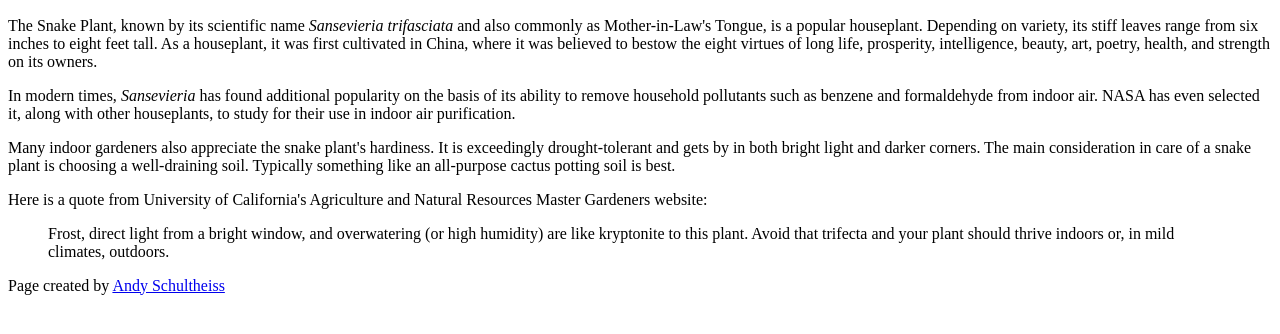
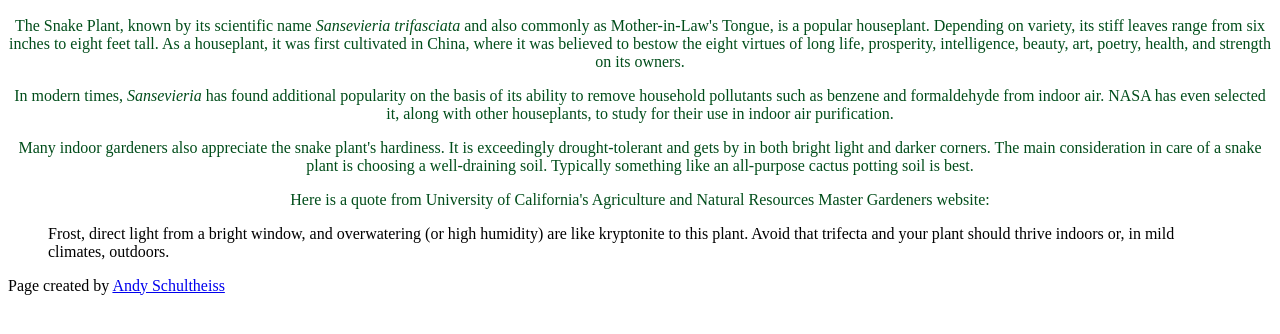
Before and after one commit to andyeschultheiss/HTML-and-CSS-Projects, a plain HTML site: page Assignment.html in a window 1280 px wide. Shown: the part 442-776 px from the top of the page. Drawn offline with Linux system fonts and the light colour scheme.

Commit message:
Move style data to CSS
Retain identical formatting, but place style data for <p> in CSS

```diff
--- a/Assignment.html
+++ b/Assignment.html
@@ -3,6 +3,7 @@
 	<head>
 		<title>The Snake Plant</title>
 		<meta charset = "utf-8">
+		<link rel = "stylesheet" type = "text/css" href = "Basic_CSS_1.css">
 	</head>
 	<body>
 		<header>
--- /dev/null
+++ b/Basic_CSS_1.css
@@ -0,0 +1,4 @@
+p {
+	color: rgb(0,77,26);
+	text-align: center;
+}
```
